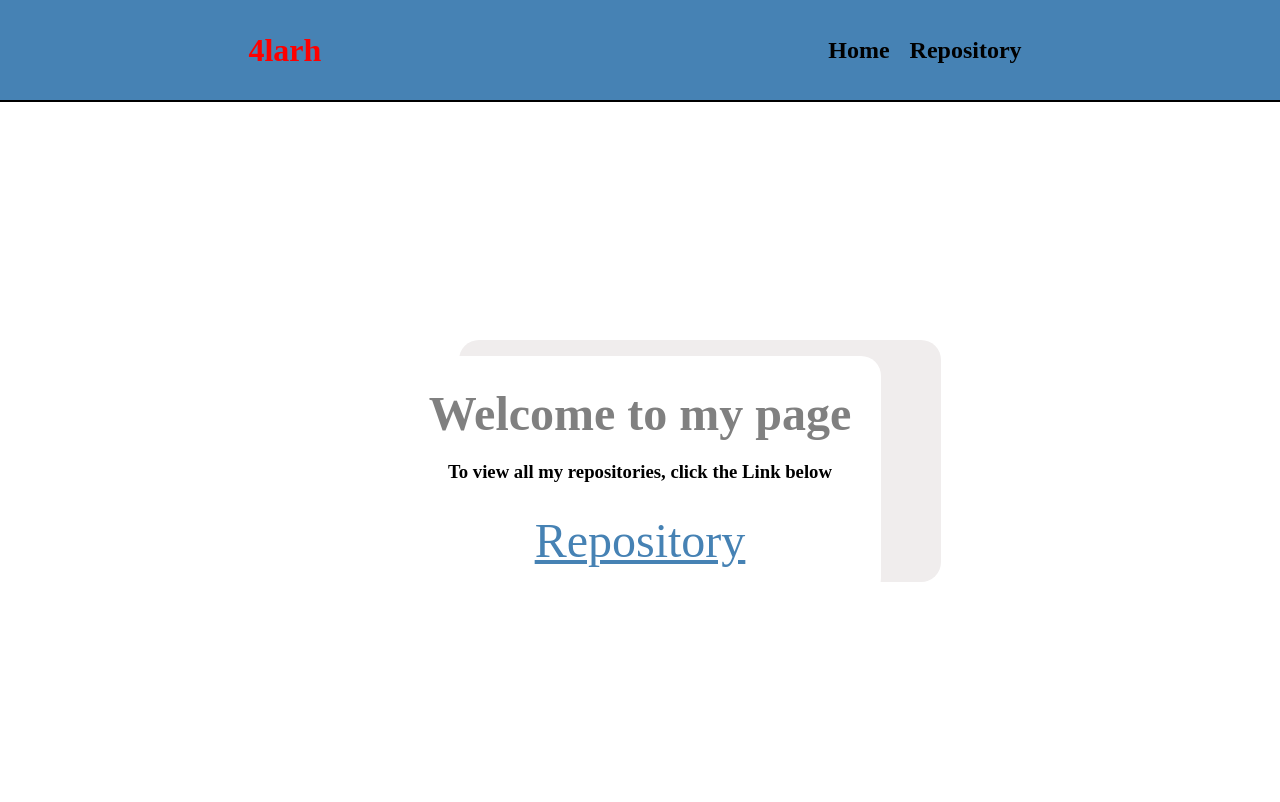
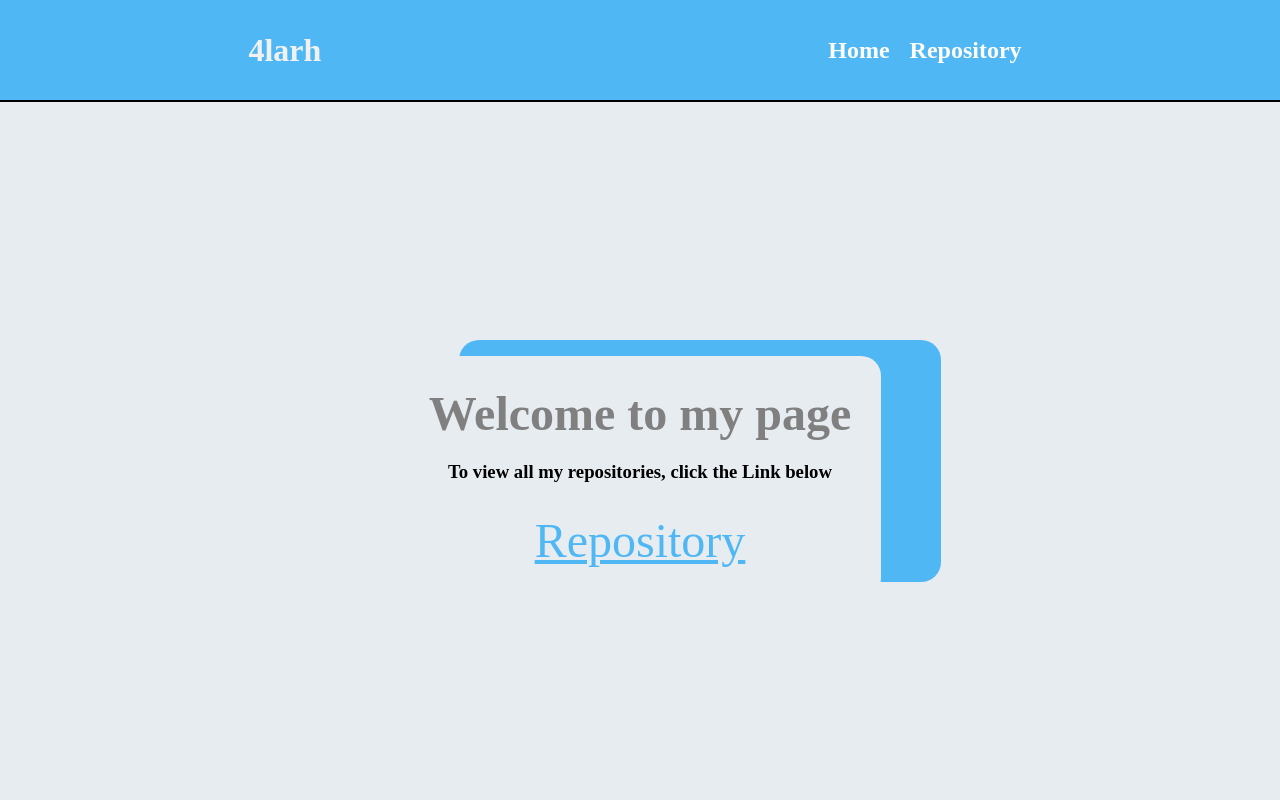
Before and after one commit to Folarh/alt-final-examinations, a Vue app: page / in a window 1280 px wide. Built offline with nearby package versions, Linux system fonts and the light colour scheme.

Commit message:
work on styling

```diff
--- a/src/App.vue
+++ b/src/App.vue
@@ -22,6 +22,7 @@ export default {
 }
 #app {
   height: 100vh;
+  background-color: #e6ecf0;
 
 }
 </style>
--- a/src/Pages/DetailsPage.vue
+++ b/src/Pages/DetailsPage.vue
@@ -81,7 +81,7 @@ export default {
   margin: 30px 0;
   padding-left: 20px;
   border-radius: 0 0 0 6px;
-  color: steelblue;
+  color: #50b7f5;
   background-color: whitesmoke;
 }
 .error {
--- a/src/Pages/ErrorPage.vue
+++ b/src/Pages/ErrorPage.vue
@@ -29,7 +29,7 @@ export default {};
 }
 .not-found h3 {
   font-size: 30px;
-  color: #e7dbdb;
+  color: #50b7f5;
 }
 .not-found p {
   margin: 40px 0;
--- a/src/Pages/HomePage.vue
+++ b/src/Pages/HomePage.vue
@@ -34,7 +34,7 @@ align-content: center;
   flex-wrap: wrap;
   align-items: center;
   margin-top: 50px;
-   box-shadow: 60px -16px rgb(240, 237, 237);
+   box-shadow: 60px -16px  #50b7f5;
   padding: 30px;
    border-radius: 20px;
 }
@@ -56,7 +56,7 @@ align-content: center;
   margin-top: 30px;
 }
 .link a{
-color: steelblue;
+color: #50b7f5;;
 font-size: 3rem;
 }
 
--- a/src/Pages/RepositoryPage.vue
+++ b/src/Pages/RepositoryPage.vue
@@ -4,14 +4,14 @@
    <div>
     <router-view></router-view>
    </div>
-  <div v-if="error">{{error}}</div>
+  <div v-if="error" class="error">{{error}}</div>
    <div v-if="posts.length" class="post">
 <PostList :posts="posts"/>
 
    </div>
-   <div v-else>
+   <div v-else class="load">
   loading...
-  <!-- <SpinnerPage/> -->
+  <SpinnerPage/>
     </div>
 
 </div>
@@ -20,14 +20,14 @@
 </template>
 
 <script>
-// import SpinnerPage from "../components/SpinnerPage.vue";
+import SpinnerPage from "../components/SpinnerPage.vue";
 import PostList from '../components/PostList.vue'
 import getData from '../composables/getData'
 
 
 export default {
 name: 'RepositoryPage',
-components: {PostList},
+components: {PostList, SpinnerPage},
 setup(){
 const {posts, error, load}=getData()
 
@@ -55,4 +55,12 @@ return{posts,error}
 
 }
 
+.error{
+  color:#50b7f5;
+}
+
+.load{
+  color:red;
+}
+
 </style>
--- a/src/components/NavBar.vue
+++ b/src/components/NavBar.vue
@@ -23,13 +23,13 @@ export default {
    justify-content: space-around;
    align-items: center;
    border-bottom: 2px solid black;
-   background-color: steelblue;
+   background-color: #50b7f5;
    color: #f1f1f1;
    height: 100px;
 }
  .navbar a{
     font-weight: bold;
-    color: black;
+    color: white;
     margin: 10px;
     font-size:1.5rem;
     text-decoration: none;
@@ -38,12 +38,12 @@ export default {
 
 
  .navbar a:hover{
-   color: white;
-   border-bottom: 2px solid grey;
+   color: steelblue;
+   border-bottom: 1px solid grey;
  }
 
  .logo h3{
-   color: red;
+   color: #f1f1f1;
    font-size: 2rem;
  }
 </style>
--- a/src/components/PostList.vue
+++ b/src/components/PostList.vue
@@ -57,7 +57,7 @@ export default {
   border-radius: 6px;
 }
 .pagination button:hover {
-  background-color: orange;
+  background-color: #50b7f5;;
   color: white;
 }
 
--- a/src/components/SinglePost.vue
+++ b/src/components/SinglePost.vue
@@ -34,11 +34,11 @@ props: ['post'],
     width: 40%;
 }
 .singlepost h5{
-    color: steelblue;
+    color: orange;
 }
 
 .singlepost a{
-  color: orange;
+  color: #50b7f5;
 }
 .pagination{
   display: flex;
--- a/src/components/SpinnerPage.vue
+++ b/src/components/SpinnerPage.vue
@@ -14,7 +14,7 @@ export default {};
   margin: 30px auto;
   border: 3px solid transparent;
   border-radius: 50%;
-  border-top-color: steelblue;
+  border-top-color: #50b7f5;;
   animation: spin 1s ease infinite;
 }
 @keyframes spin {
```
